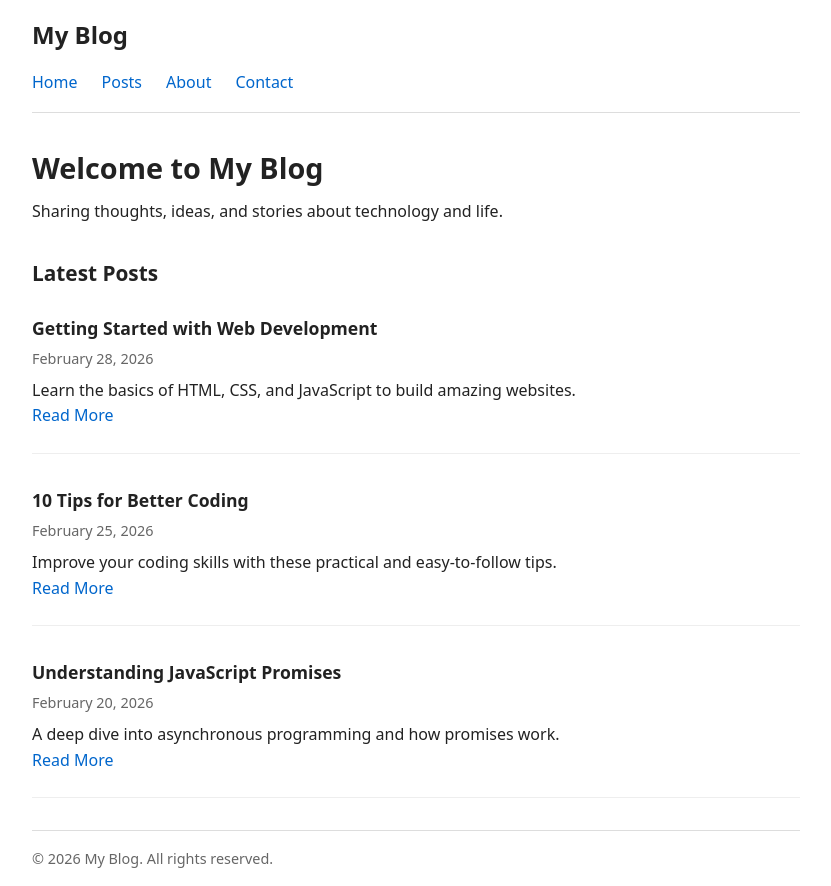
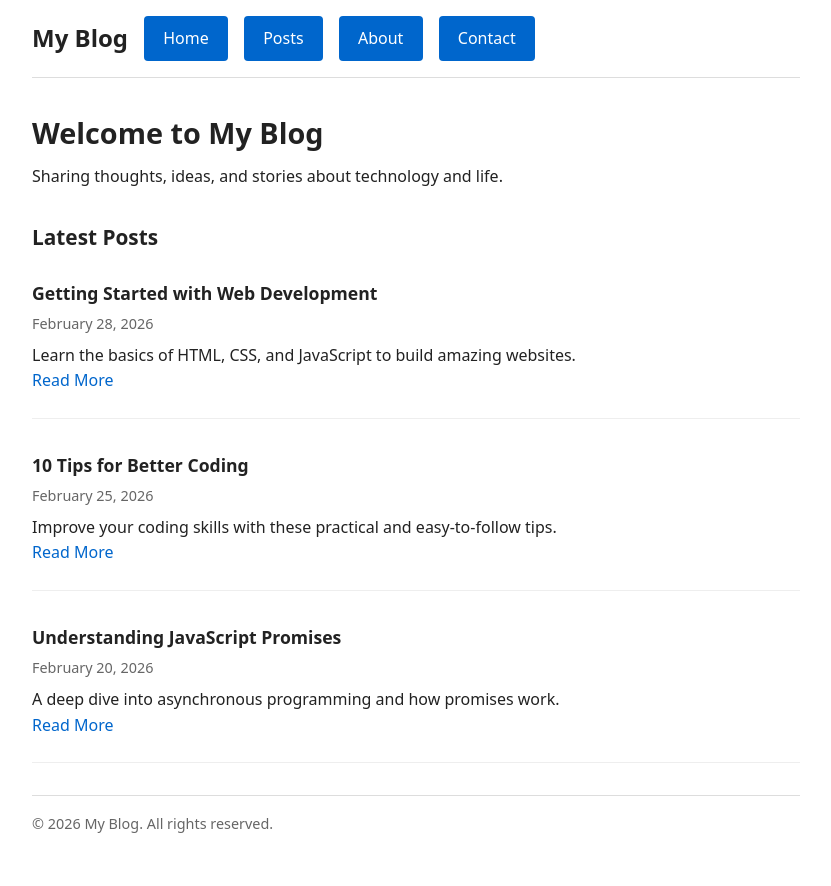
Before and after one commit to Mukesh-chaudhari18/Blog-Website, a plain HTML site: page index.html in a window 1280 px wide. Shown: the whole page, without its empty margins (224-1055 px from the left). After the commit the page ends 851 px from the top, so only its background shows below. Drawn offline with Linux system fonts and the light colour scheme.

Commit message:
Navigation Bar Added

```diff
--- a/index.html
+++ b/index.html
@@ -8,13 +8,13 @@
 </head>
 <body>
     <header>
-        <nav>
-            <h1>My Blog</h1>
-            <ul>
-                <li><a href="#home">Home</a></li>
-                <li><a href="#posts">Posts</a></li>
-                <li><a href="#about">About</a></li>
-                <li><a href="#contact">Contact</a></li>
+        <h1>My Blog</h1>
+        <nav class="navbar">
+            <ul class="nav-buttons">
+                <li><a href="#home" class="nav-btn">Home</a></li>
+                <li><a href="#posts" class="nav-btn">Posts</a></li>
+                <li><a href="#about" class="nav-btn">About</a></li>
+                <li><a href="#contact" class="nav-btn">Contact</a></li>
             </ul>
         </nav>
     </header>
--- a/style.css
+++ b/style.css
@@ -17,27 +17,45 @@ header {
     border-bottom: 1px solid #ddd;
     margin-bottom: 2rem;
     padding-bottom: 1rem;
+    display: flex;
+    justify-content: space-between;
+    align-items: center;
+    flex-wrap: wrap;
+    gap: 1rem;
 }
 
 header h1 {
     font-size: 1.5rem;
-    margin-bottom: 1rem;
+    margin-bottom: 0;
 }
 
-nav ul {
+.navbar {
+    flex: 1;
+    min-width: 300px;
+}
+
+.nav-buttons {
     list-style: none;
     display: flex;
-    gap: 1.5rem;
+    gap: 1rem;
     flex-wrap: wrap;
 }
 
-nav a {
-    color: #0066cc;
+.nav-btn {
+    display: inline-block;
+    padding: 0.6rem 1.2rem;
+    background-color: #0066cc;
+    color: white;
     text-decoration: none;
+    border-radius: 4px;
+    transition: all 0.3s ease;
+    font-weight: 500;
 }
 
-nav a:hover {
-    text-decoration: underline;
+.nav-btn:hover {
+    background-color: #0052a3;
+    transform: translateY(-2px);
+    box-shadow: 0 4px 8px rgba(0, 102, 204, 0.3);
 }
 
 main {
```
